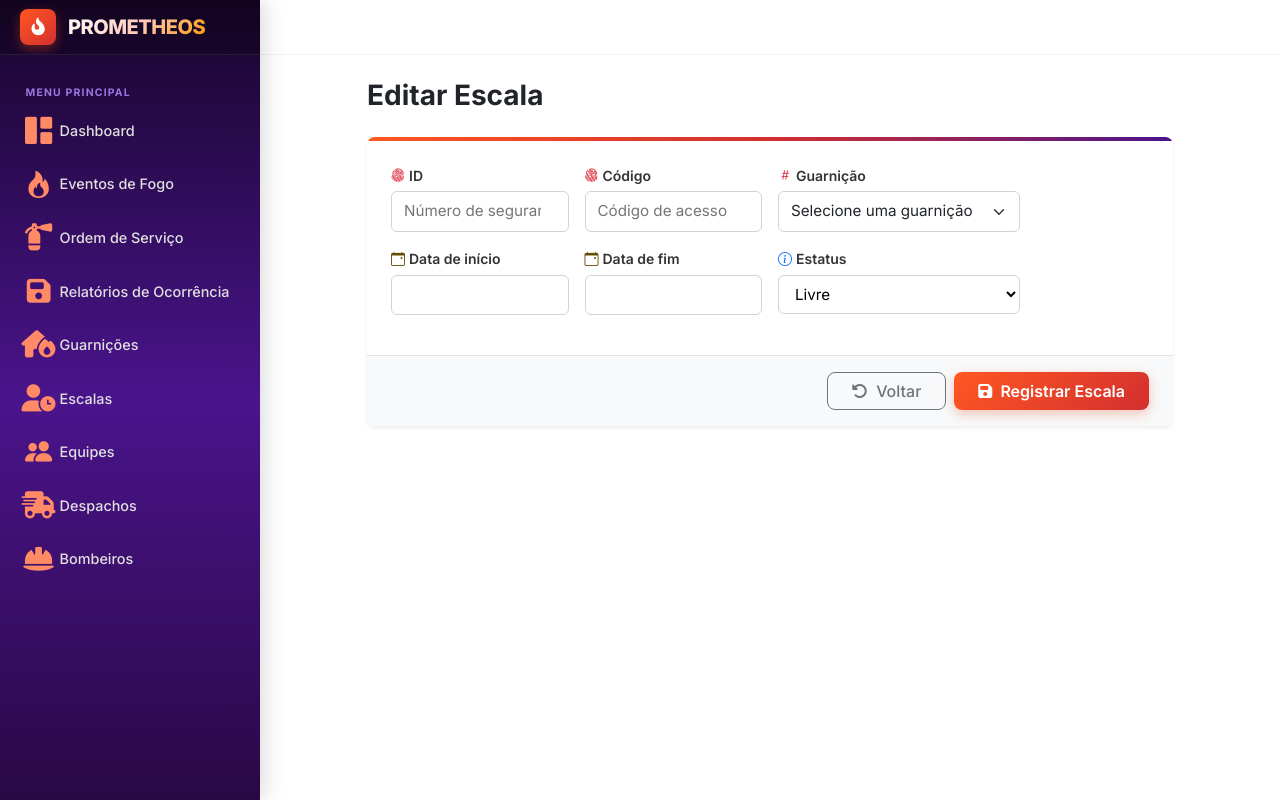
After one commit to JuanPFRocha/Prometheos, a Django app: page /escala/adicionar in a window 1280 px wide. The commit adds this page. Run offline with Django 5.2, Linux system fonts and the light colour scheme; data comes from the database, SQL or seed files in the repository.

Commit message:
feat: Automatiza o estatus do bombeiro de acordo com a presença em alguma escala. Além de adicionar a listagem de escalas

```diff
--- a/gestao/urls.py
+++ b/gestao/urls.py
@@ -26,5 +26,8 @@ urlpatterns = [
     path('relatorioOcorrencia/editar/<id>', fogoViews.editaRelatorioOcorrencia, name='editaRelatorioOcorrencia'),
     path('bombeiros', userViews.bombeiro, name='bombeiro'),
     path('bombeiros/editar/<matricula>', userViews.editaBombeiro, name='editaBombeiro'),
+    path('escala', userViews.escala, name='escala'),
+    path('escala/deletar/<id>', userViews.excluiEscala, name='excluirEscala'),
+    path('escala/adicionar', userViews.adicionaEscala, name='adicionaEscala')
 
 ]
--- a/templates/evento_fogo/editaEventoFogo.html
+++ b/templates/evento_fogo/editaEventoFogo.html
@@ -105,7 +105,7 @@
 
                         <div class="col-12 col-md-3 form-field-wrapper">
                             <label for="{{ form.estatus.id_for_label }}" class="form-label-custom">
-                                <i class="bi bi-info-circle text-primary me-1"></i>Status
+                                <i class="bi bi-info-circle text-primary me-1"></i>Estatus
                             </label>
                             <div>{{ form.estatus }}</div>
                             {% if form.estatus.errors %}
--- a/templates/layout.html
+++ b/templates/layout.html
@@ -364,6 +364,12 @@
                     <i class="fa-solid fa-house-fire"></i>
                     <span class="link-text">Guarnições</span>
                 </a>
+                <a href="{% url 'escala' %}"
+                class="nav-item-link {% if 'escala' in request.resolver_match.url_name %}active{% endif %}"
+                title="Ocorrências">
+                    <i class="fa-solid fa-user-clock"></i>
+                    <span class="link-text">Escalas</span>
+                </a>
                 <a href="{% url 'equipe' %}"
                 class="nav-item-link {% if 'equipe' in request.resolver_match.url_name %}active{% endif %}"
                 title="Ocorrências">
--- /dev/null
+++ b/templates/usuarios/adicionaEscala.html
@@ -0,0 +1,167 @@
+{% extends 'layout.html' %}
+
+{% block title %}{% if form.instance.pk %}Editar{% else %}Nova{% endif %} Ordem de Serviço - Prometheos{% endblock %}
+
+{% block content %}
+
+<style>
+    /* Força os elementos de form do Django a ocuparem 100% da largura das colunas */
+    .form-field-wrapper input,
+    .form-field-wrapper select,
+    .form-field-wrapper textarea {
+        display: block !important;
+        width: 100% !important;
+        border: 1px solid #ced4da !important;
+        border-radius: 0.375rem !important;
+        padding: 0.5rem 0.75rem !important;
+        font-size: 0.95rem !important;
+        background-color: #fff !important;
+        box-sizing: border-box !important;
+    }
+
+    .form-field-wrapper input:focus,
+    .form-field-wrapper select:focus,
+    .form-field-wrapper textarea:focus {
+        border-color: var(--fire-orange) !important;
+        outline: 0 !important;
+        box-shadow: 0 0 0 0.25rem rgba(255, 87, 34, 0.25) !important;
+    }
+
+    .form-field-wrapper textarea {
+        min-height: 120px !important;
+        resize: vertical !important;
+    }
+
+    .form-label-custom {
+        font-weight: 600;
+        font-size: 0.875rem;
+        color: #333;
+        margin-bottom: 0.35rem;
+        display: block;
+    }
+
+    .btn-fire-primary {
+        background: linear-gradient(135deg, var(--fire-orange), var(--fire-red-dark));
+        color: #ffffff;
+        border: none;
+        box-shadow: 0 4px 12px rgba(230, 74, 25, 0.3);
+        transition: all 0.2s ease;
+    }
+
+    .btn-fire-primary:hover {
+        background: linear-gradient(135deg, var(--fire-red-dark), #b71c1c);
+        color: #ffffff;
+    }
+</style>
+
+<div class="row justify-content-center">
+    <div class="col-12 col-xl-10 col-xxl-9">
+
+        <!-- Cabeçalho -->
+        <div class="d-flex flex-wrap align-items-center justify-content-between gap-3 mb-4">
+            <div>
+                <h1 class="h3 fw-bold mb-0 text-dark">
+                    Editar Escala
+                </h1>
+            </div>
+        </div>
+
+        <div class="card border-0 shadow-sm rounded-3 overflow-hidden">
+            <div style="height: 4px; background: linear-gradient(90deg, var(--fire-orange), var(--fire-red-dark), var(--purple-mid));"></div>
+
+            <form method="post" novalidate>
+                {% csrf_token %}
+
+                <div class="card-body p-4">
+
+                    {% if form.non_field_errors %}
+                    <div class="alert alert-danger mb-4 rounded-3" role="alert">
+                        {% for error in form.non_field_errors %}{{ error }}{% endfor %}
+                    </div>
+                    {% endif %}
+
+                    <div class="row g-3 mb-3">
+
+                        <!-- ID -->
+                        <div class="col-12 col-md-3 form-field-wrapper">
+                            <label for="{{ form.id.id_for_label }}" class="form-label-custom">
+                                <i class="bi bi-fingerprint text-danger me-1"></i>ID
+                            </label>
+                            <div>{{ form.id }}</div>
+                            {% if form.id.errors %}
+                                <div class="text-danger small mt-1">{{ form.id.errors.0 }}</div>
+                            {% endif %}
+                        </div>
+                        <div class="col-12 col-md-3 form-field-wrapper">
+                            <label for="{{ form.codigo.id_for_label }}" class="form-label-custom">
+                                <i class="bi bi-fingerprint text-danger me-1"></i>Código
+                            </label>
+                            <div>{{ form.codigo }}</div>
+                            {% if form.codigo.errors %}
+                                <div class="text-danger small mt-1">{{ form.codigo.errors.0 }}</div>
+                            {% endif %}
+                        </div>
+
+                        <div class="col-12 col-md-4 form-field-wrapper">
+                            <label for="{{ form.id_guarnicao.id_for_label }}" class="form-label-custom">
+                                <i class="bi bi-hash text-danger me-1"></i>Guarnição
+                            </label>
+                            <div>{{ form.id_guarnicao }}</div>
+                            {% if form.id_guarnicao.errors %}
+                                <div class="text-danger small mt-1">{{ form.id_guarnicao.errors.0 }}</div>
+                            {% endif %}
+                        </div>
+
+
+
+                    </div>
+                    <div class="row g-3 mb-3">
+                            <div class="col-12 col-md-3 form-field-wrapper">
+                            <label for="{{ form.data_inicio.id_for_label }}" class="form-label-custom">
+                                <i class="bi bi-calendar-event text-warning-emphasis me-1"></i>Data de início
+                            </label>
+                            <div>{{ form.data_inicio }}</div>
+                            {% if form.data_inicio.errors %}
+                                <div class="text-danger small mt-1">{{ form.data_inicio.errors.0 }}</div>
+                            {% endif %}
+                        </div>
+                        <div class="col-12 col-md-3 form-field-wrapper">
+                            <label for="{{ form.data_fim.id_for_label }}" class="form-label-custom">
+                                <i class="bi bi-calendar-event text-warning-emphasis me-1"></i>Data de fim
+                            </label>
+                            <div>{{ form.data_fim }}</div>
+                            {% if form.data_fim.errors %}
+                                <div class="text-danger small mt-1">{{ form.data_fim.errors.0 }}</div>
+                            {% endif %}
+                        </div>
+                        <div class="col-12 col-md-4 form-field-wrapper">
+                            <label for="{{ form.estatus.id_for_label }}" class="form-label-custom">
+                                <i class="bi bi-info-circle text-primary me-1"></i>Estatus
+                            </label>
+                            <div>{{ form.estatus }}</div>
+                            {% if form.estatus.errors %}
+                                <div class="text-danger small mt-1">{{ form.estatus.errors.0 }}</div>
+                            {% endif %}
+                        </div>
+                    </div>
+
+                </div>
+
+                <!-- Rodapé de Ações -->
+                <div class="card-footer bg-light border-top px-4 py-3 d-flex align-items-center justify-content-between">
+                    <div class="d-flex gap-2 ms-auto">
+                        <a href="{% url 'escala' %}" class="btn btn-outline-secondary px-4 rounded-3 fw-medium">
+                            <i class="fa-solid fa-rotate-left me-1"></i> Voltar
+                        </a>
+                        <button type="submit" class="btn btn-fire-primary px-4 rounded-3 fw-semibold">
+                            <i class="fa-solid fa-floppy-disk me-1"></i> Registrar Escala
+                        </button>
+                    </div>
+                </div>
+
+            </form>
+        </div>
+    </div>
+</div>
+
+{% endblock %}
--- a/usuario/forms.py
+++ b/usuario/forms.py
@@ -29,11 +29,60 @@ class BombeiroForm(forms.ModelForm):
         campoEscala.queryset = Escala.objects.select_related("id_guarnicao").order_by("-data_inicio")
 
 class BombeiroEdicaoForm(forms.ModelForm):
+    nome = forms.CharField(max_length=150, label="Nome")
+    email = forms.EmailField(label="E-mail")
+
     class Meta:
-        model = Usuario
-        fields = ['nome', 'email']
+        model = Bombeiro
+        fields = ['id_escala']
 
     def __init__(self, *args, **kwargs):
         super().__init__(*args, **kwargs)
         self.fields['nome'].widget.attrs['placeholder'] = 'Nome do bombeiro'
         self.fields['email'].widget.attrs['placeholder'] = 'bombeiro@email.com'
+
+        campo = self.fields['id_escala']
+        campo.widget = forms.Select(attrs={"class": "form-select"})
+        campo.empty_label = "Sem escala"
+        campo.label_from_instance = lambda e: f"{e.codigo}"
+        campo.queryset = Escala.objects.select_related("id_guarnicao").order_by("-data_inicio")
+
+        if self.instance.pk:
+            self.fields['nome'].initial = self.instance.id_usuario.nome
+            self.fields['email'].initial = self.instance.id_usuario.email
+
+    def clean_email(self):
+        email = self.cleaned_data['email']
+        qs = Usuario.objects.filter(email=email)
+        if self.instance.pk:
+            qs = qs.exclude(pk=self.instance.id_usuario_id)
+        if qs.exists():
+            raise forms.ValidationError("Este e-mail já está em uso.")
+        return email
+
+    def save(self, commit=True):
+        bombeiro = super().save(commit=False)
+        usuario = bombeiro.id_usuario
+        usuario.nome = self.cleaned_data['nome']
+        usuario.email = self.cleaned_data['email']
+
+        if commit:
+            usuario.save()
+            bombeiro.save()
+        return bombeiro
+
+
+class EscalaForm(forms.ModelForm):
+    class Meta:
+        model = Escala
+        fields = '__all__'
+    def __init__(self, *args, **kwargs):
+        super().__init__(*args, **kwargs)
+        self.fields['id'].widget.attrs['placeholder'] = 'Número de segurança'
+        self.fields['codigo'].widget.attrs['placeholder'] = 'Código de acesso'
+
+        campo = self.fields['id_guarnicao']
+        campo.widget = forms.Select(attrs={"class": "form-select"})
+        campo.empty_label = "Selecione uma guarnição"
+        campo.label_from_instance = lambda e: f"{e.nome}"
+        campo.queryset = Guarnicao.objects.order_by("codigo")
--- a/usuario/views.py
+++ b/usuario/views.py
@@ -31,10 +31,53 @@ def bombeiro(request):
     return render(request, 'usuarios/bombeiros.html', contexto)
 def editaBombeiro(request, matricula=None):
     bombeiro = Bombeiro.objects.get(pk=matricula)
-    form = BombeiroEdicaoForm(request.POST or None, instance=bombeiro.id_usuario)
+    form = BombeiroEdicaoForm(request.POST or None, instance=bombeiro)
 
     if form.is_valid():
         form.save()
         return redirect('bombeiro')
 
     return render(request, 'usuarios/editaBombeiro.html', {"form" : form})
+
+def escala(request):
+    escalas = Escala.objects.all().order_by("-data_inicio")
+
+    filtros = {
+        "codigo" : request.GET.get("codigo", ""),
+        "id_guarnicao" : request.GET.get("id_guarnicao", ""),
+        "data_inicio" : request.GET.get("data_inicio", ""),
+        "data_fim" : request.GET.get("data_fim"),
+        "estatus" : request.GET.get("estatus", "")
+    }
+
+    if filtros["codigo"]:
+        escalas = escalas.filter(codigo=filtros["codigo"])
+    if filtros["id_guarnicao"]:
+        escalas = escalas.filter(id_guarnicao__nome__icontains=filtros["id_guarnicao"])
+    if filtros["data_inicio"]:
+        escalas = escalas.filter(data_inicio__date__gte=filtros["data_inicio"])
+    if filtros["data_fim"]:
+        escalas = escalas.filter(data_fim__date__lte=filtros["data_fim"])
+    if filtros["estatus"]:
+        escalas = escalas.filter(estatus=filtros["estatus"])
+
+    contexto = {
+        "escalas" : escalas,
+        "filtros" : filtros,
+        "estatus_opcoes" : Escala._meta.get_field("estatus").choices
+    }
+    return render(request, 'usuarios/escalas.html', contexto)
+
+def excluiEscala(request, id=None):
+    escala =  Escala.objects.get(pk=id)
+    escala.delete()
+    return redirect('escala')
+
+def adicionaEscala(request):
+    form = EscalaForm(request.POST or None)
+
+    if form.is_valid():
+        form.save()
+        return redirect('escala')
+
+    return render(request, 'usuarios/adicionaEscala.html', {"form" : form})
```
Also changed, not shown: evento_fogo/models.py (+0 -12 lines), evento_fogo/views.py (+4 -4 lines), templates/evento_fogo/despachos.html (+6 -6 lines), templates/usuarios/bombeiros.html (+9 -1 lines), templates/usuarios/editaBombeiro.html (+11 -2 lines), templates/usuarios/escalas.html (added, +138 -0 lines), usuario/models.py (+14 -1 lines), db.sqlite3, templates/evento_fogo/adicionaRelatorioOcorrencia.html (line endings or trailing spaces), usuario/migrations/0004_remove_bombeiro_id_escala_bombeiro_id_escala.py (added), usuario/migrations/0005_alter_bombeiro_id_escala.py (added).
